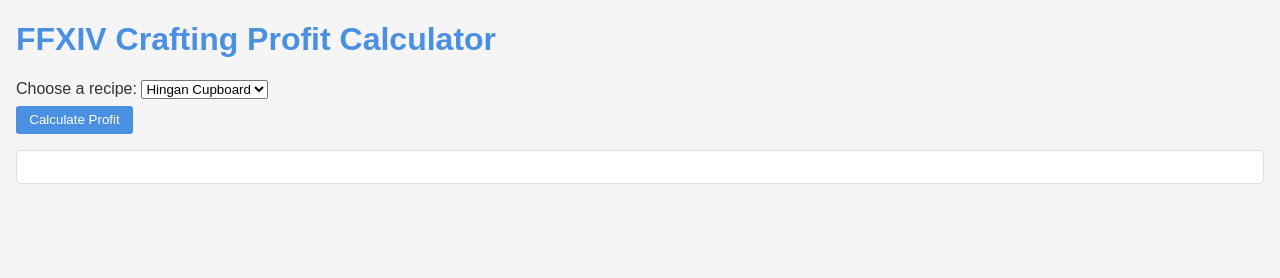
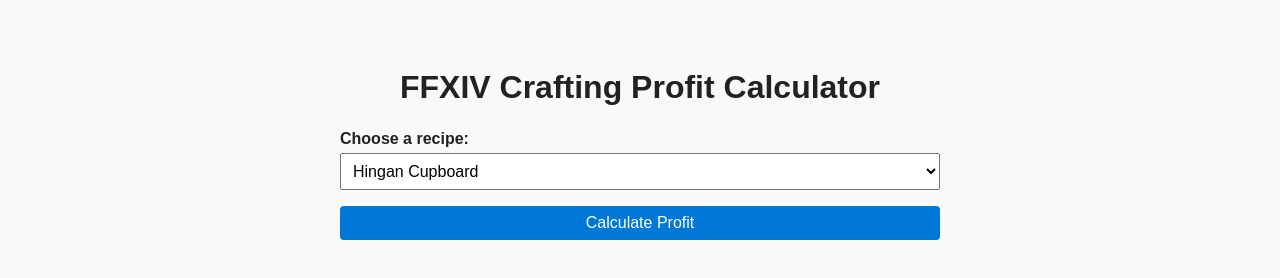
Before and after one commit to ctrl-shawn/XIV-Testing, a plain HTML site: page index.html in a window 1280 px wide. Drawn offline with Linux system fonts and the light colour scheme.

Commit message:
Update styles.css

```diff
--- a/styles.css
+++ b/styles.css
@@ -1,28 +1,48 @@
 body {
   font-family: Arial, sans-serif;
-  margin: 1em;
-  background: #f5f5f5;
-  color: #333;
+  max-width: 600px;
+  margin: 2rem auto;
+  padding: 1rem;
+  background-color: #f9f9f9;
+  color: #222;
 }
+
 h1 {
-  color: #4a90e2;
+  text-align: center;
+  margin-bottom: 1.5rem;
 }
-#result {
-  margin-top: 1em;
-  padding: 1em;
-  background: #fff;
-  border: 1px solid #ddd;
-  border-radius: 5px;
+
+label {
+  display: block;
+  margin-top: 1rem;
+  margin-bottom: 0.3rem;
+  font-weight: bold;
 }
+
+select, button {
+  width: 100%;
+  padding: 0.5rem;
+  font-size: 1rem;
+}
+
 button {
-  margin-top: 0.5em;
-  padding: 0.5em 1em;
-  background-color: #4a90e2;
+  margin-top: 1rem;
+  cursor: pointer;
+  background-color: #0078d7;
   color: white;
   border: none;
-  border-radius: 3px;
-  cursor: pointer;
+  border-radius: 4px;
 }
+
 button:hover {
-  background-color: #357ABD;
+  background-color: #005fa3;
 }
+
+#results {
+  margin-top: 1.5rem;
+  padding: 1rem;
+  background-color: #e1f0ff;
+  border: 1px solid #0078d7;
+  border-radius: 4px;
+  min-height: 4rem;
+}
```
